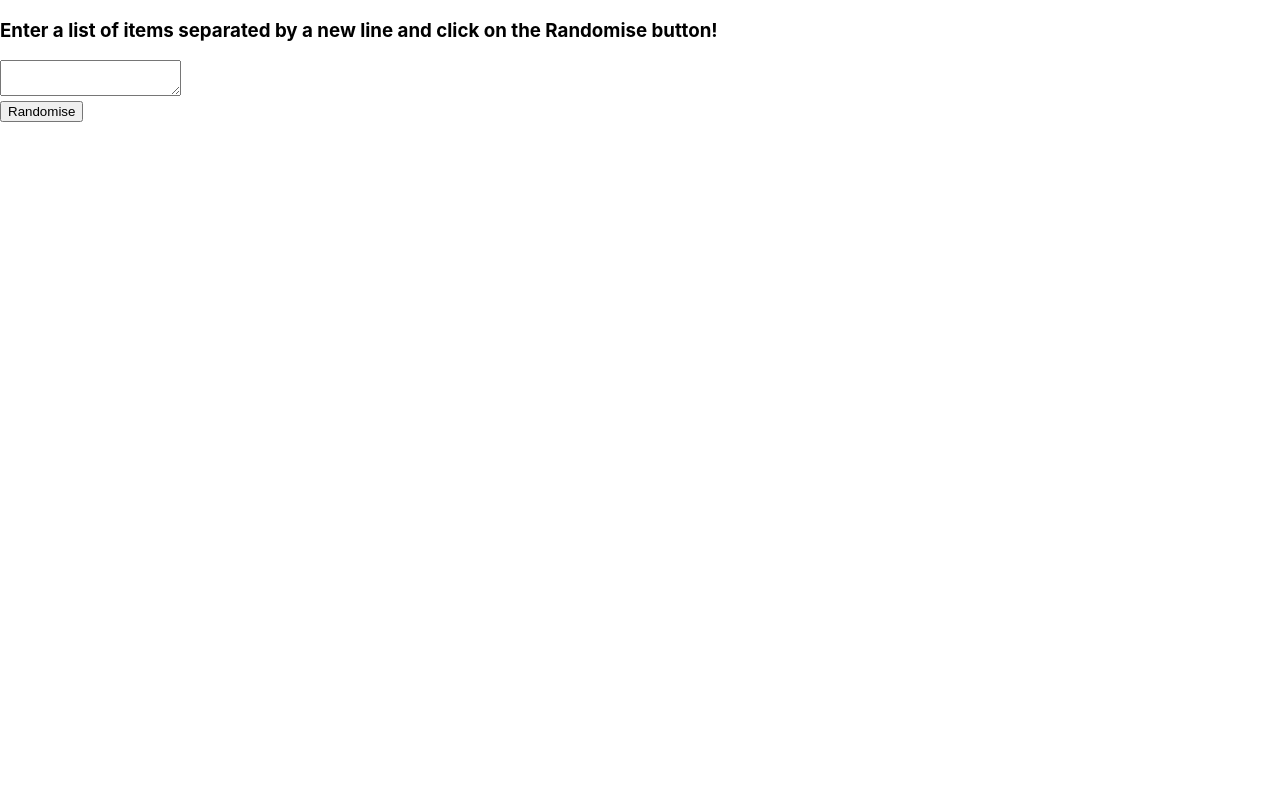
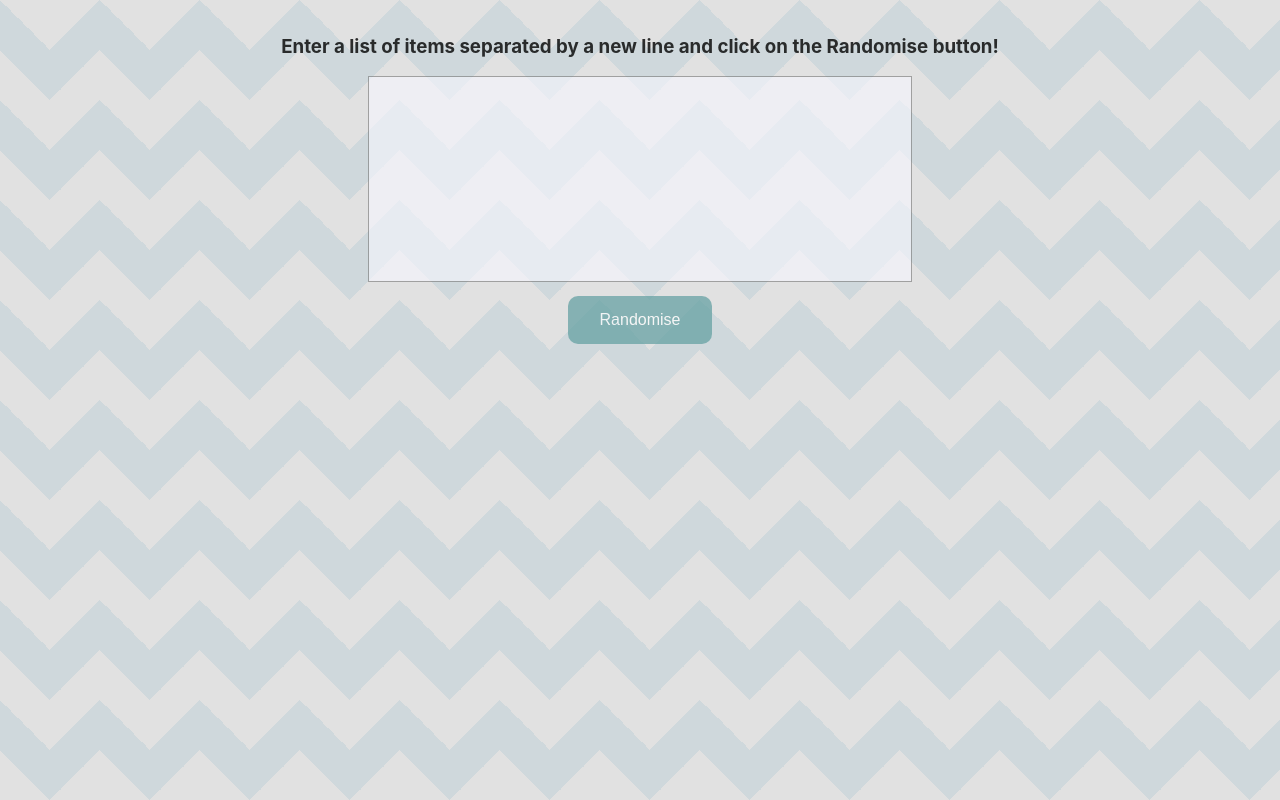
Before and after one commit to otsang3/random-item-picker, a React (Create React App) app: page / in a window 1280 px wide. Built offline with nearby package versions, Linux system fonts and the light colour scheme.

Commit message:
added CSS

```diff
--- a/public/index.html
+++ b/public/index.html
@@ -22,7 +22,7 @@
       work correctly both with client-side routing and a non-root public URL.
       Learn how to configure a non-root public URL by running `npm run build`.
     -->
-    <title>List Randomiser!</title>
+    <title>Item Picker!</title>
   </head>
   <body>
     <noscript>You need to enable JavaScript to run this app.</noscript>
--- a/src/components/ListInput.js
+++ b/src/components/ListInput.js
@@ -12,8 +12,8 @@ function ListInput() {
     }
 
     return(
-        <div>
-            <h3>Enter a list of items separated by a new line and click on the Randomise button!</h3>
+        <div className="col-1">
+            <h3 style={{opacity: 0.8}}>Enter a list of items separated by a new line and click on the Randomise button!</h3>
             <textarea onChange={(event) => handleChange(event.target.value)}></textarea>
         </div>
     )
--- a/src/components/ListRandomiser.js
+++ b/src/components/ListRandomiser.js
@@ -8,7 +8,7 @@ function ListRandomiser() {
     const { randomiseListItem, state } = listContext;
 
     return(
-        <div>
+        <div className="col-1">
             <button onClick={() => randomiseListItem()}>Randomise</button>
             {state.selectedItem && <p>Result: {state.selectedItem}</p>}
         </div>
--- a/src/components/MainContainer.js
+++ b/src/components/MainContainer.js
@@ -5,7 +5,7 @@ import ListRandomiser from './ListRandomiser';
 function MainContainer() {
 
     return(
-        <div>
+        <div className="main-container">
             <ListInput/>
             <ListRandomiser/>
         </div>
--- a/src/index.css
+++ b/src/index.css
@@ -5,9 +5,55 @@ body {
     sans-serif;
   -webkit-font-smoothing: antialiased;
   -moz-osx-font-smoothing: grayscale;
+  --stripe: #cfd8dc;
+  --bg: #e1e1e1;
+
+  background: linear-gradient(135deg, var(--bg) 25%, transparent 25%) -50px 0,
+    linear-gradient(225deg, var(--bg) 25%, transparent 25%) -50px 0,
+    linear-gradient(315deg, var(--bg) 25%, transparent 25%),
+    linear-gradient(45deg, var(--bg) 25%, transparent 25%);
+  background-size: 100px 100px;
+  background-color: var(--stripe);
+}
+
+button {
+  background-color: #5F9EA0;
+  border: none;
+  border-radius: 10px;
+  color: white;
+  padding: 15px 32px;
+  text-align: center;
+  text-decoration: none;
+  display: inline-block;
+  font-size: 16px;
+  width: 100%;
+  opacity: 0.7;
+  outline: none;
 }
 
 code {
   font-family: source-code-pro, Menlo, Monaco, Consolas, 'Courier New',
     monospace;
 }
+
+textarea {
+  display: block;
+  width: 75%;
+  height: 200px;
+  margin: 0 auto;
+  margin-bottom: 1em;
+  resize: none;
+  background-color: #F8F8FF;
+  opacity: 0.6;
+  outline: none;
+}
+
+.col-1 {
+  margin: 0 auto;
+}
+
+.main-container {
+  display: flex;
+  flex-direction: column;
+  margin: 1em 0;
+}
```
